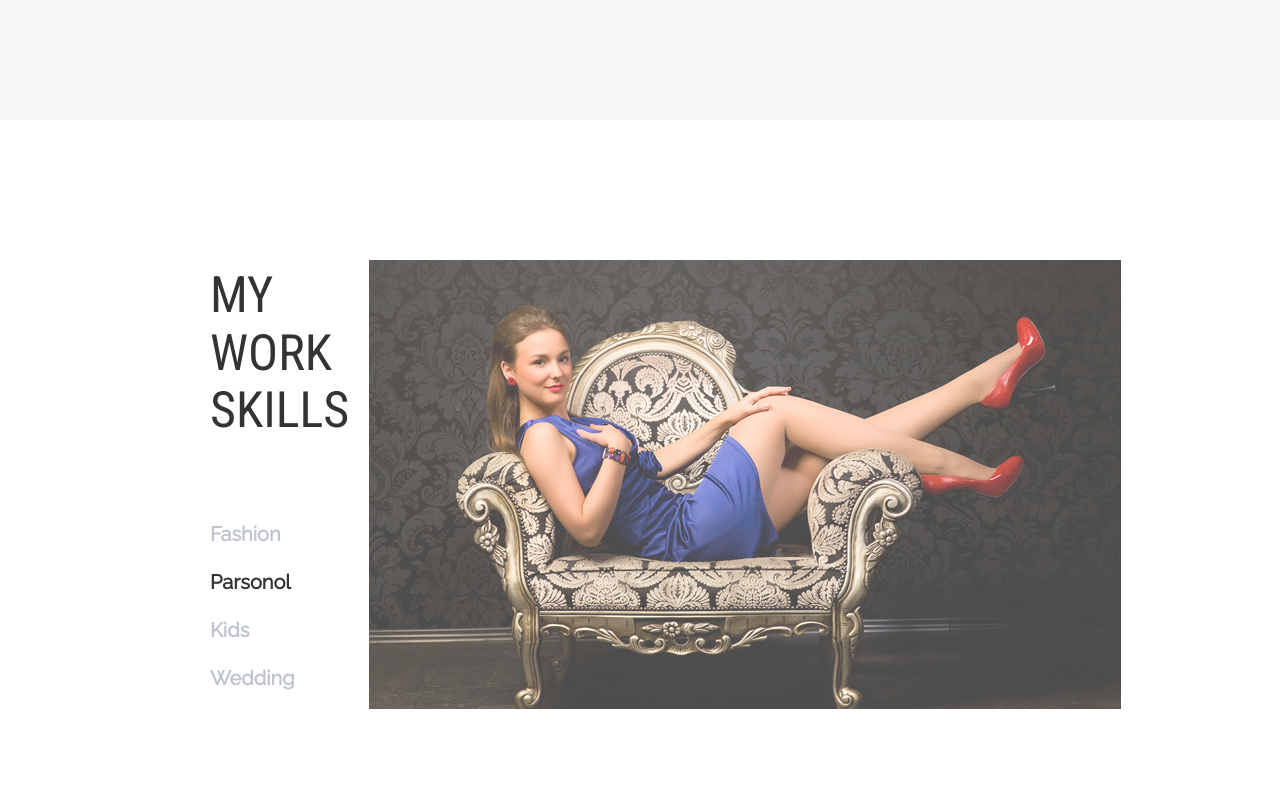
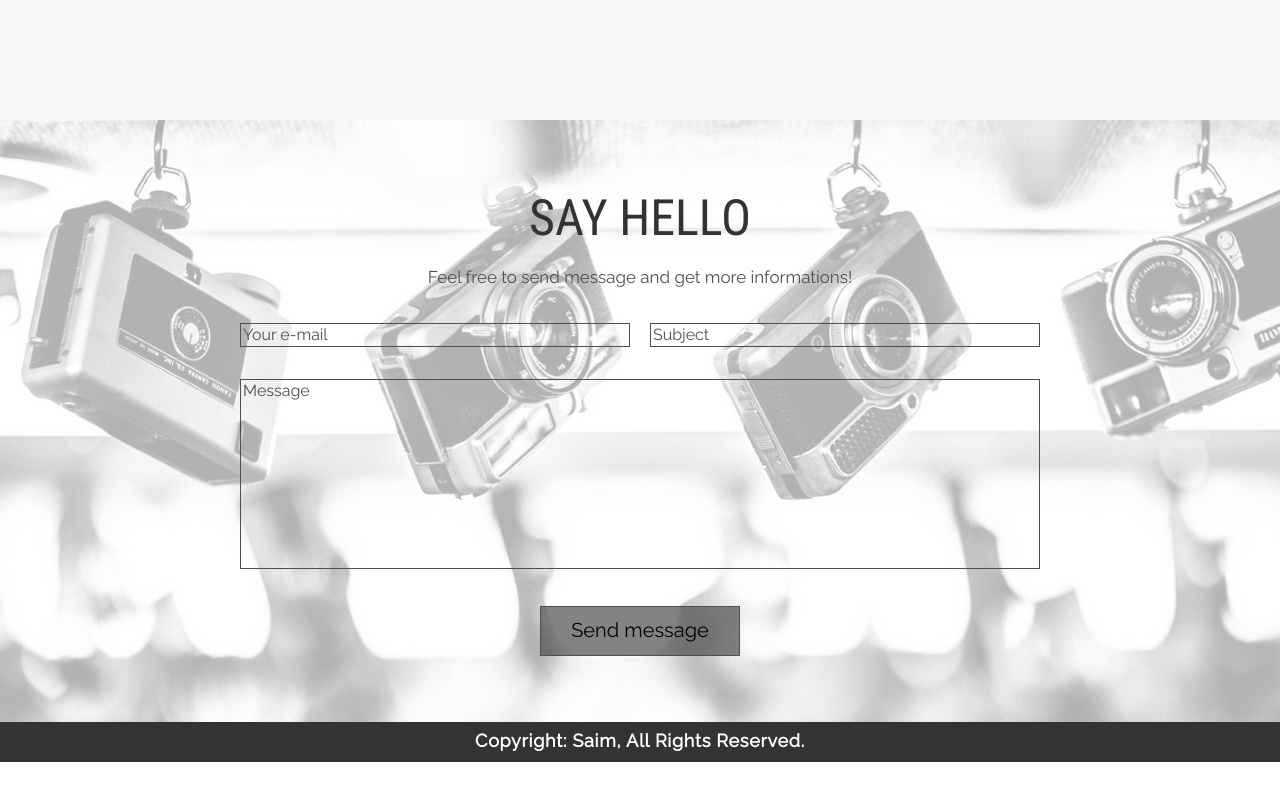
Before and after one commit to kamilbaczynski/photographer-portfolio, a website: page src/content/index.html in a window 1280 px wide. Shown: the part 4420-5220 px from the top of the page. After the commit the page ends 5182 px from the top, so only its background shows below. Drawn offline with nearby package versions, Linux system fonts and the light colour scheme; files that its build step writes are made by us from their sources; files whose address does not match are found by name.

Commit message:
Removing skills section

```diff
--- a/src/content/index.html
+++ b/src/content/index.html
@@ -231,25 +231,6 @@
 
         </ul>
 
-      </section>
-
-    <section class="skills-section">
-
-      <div class="skills-section__description">
-
-        <h2 class="skills-section__description--header">MY WORK SKILLS</h2>
-
-        <ul class="skills-section__description--skills-list skills-list">
-          <li class="skills-list__item">Fashion</li>
-          <li class="skills-list__item skills-list__item--checked">Parsonol</li>
-          <li class="skills-list__item">Kids</li>
-          <li class="skills-list__item">Wedding</li>
-        </ul>
-
-      </div>
-
-      <img class="skills-section__image" src="assets/img/skills-image.png" alt="">
-
     </section>
 
     <section class="contact-section">
--- a/src/scss/main.scss
+++ b/src/scss/main.scss
@@ -10,7 +10,6 @@
 @import "modules/section-about.scss";
 @import "modules/section-slider.scss";
 @import "modules/section-project.scss";
-@import "modules/section-skills.scss";
 @import "modules/section-contact.scss";
 
 
--- a/src/scss/modules/section-skills.scss
+++ /dev/null
@@ -1,48 +0,0 @@
-.skills-section {
-
-  display: grid;
-  grid-template-columns: 1fr 2fr;
-  grid-column-gap: 20px;
-  padding: 140px 210px;
-
-  &__description {
-
-    margin: auto 0;
-
-    &--header {
-      margin: 0 0 70px 0;
-      padding: 0;
-      color: $grey;
-      font-family: 'Roboto Condensed', sans-serif;
-      font-size: 50px;
-      font-weight: 400;
-    }
-
-    &--skills-list {
-
-    }
-  }
-
-  &__image {
-
-  }
-}
-
-.skills-list {
-  margin: auto 0;
-	padding: 0;
-	list-style-type: none;
-	font-family: 'Raleway';
-	font-size: 20px;
-	font-weight: 600;
-	line-height: 48px;
-	color: #bfc3cf;
-
-  &__item {
-
-    &--checked {
-			color: $grey;
-		}
-
-  }
-}
```
